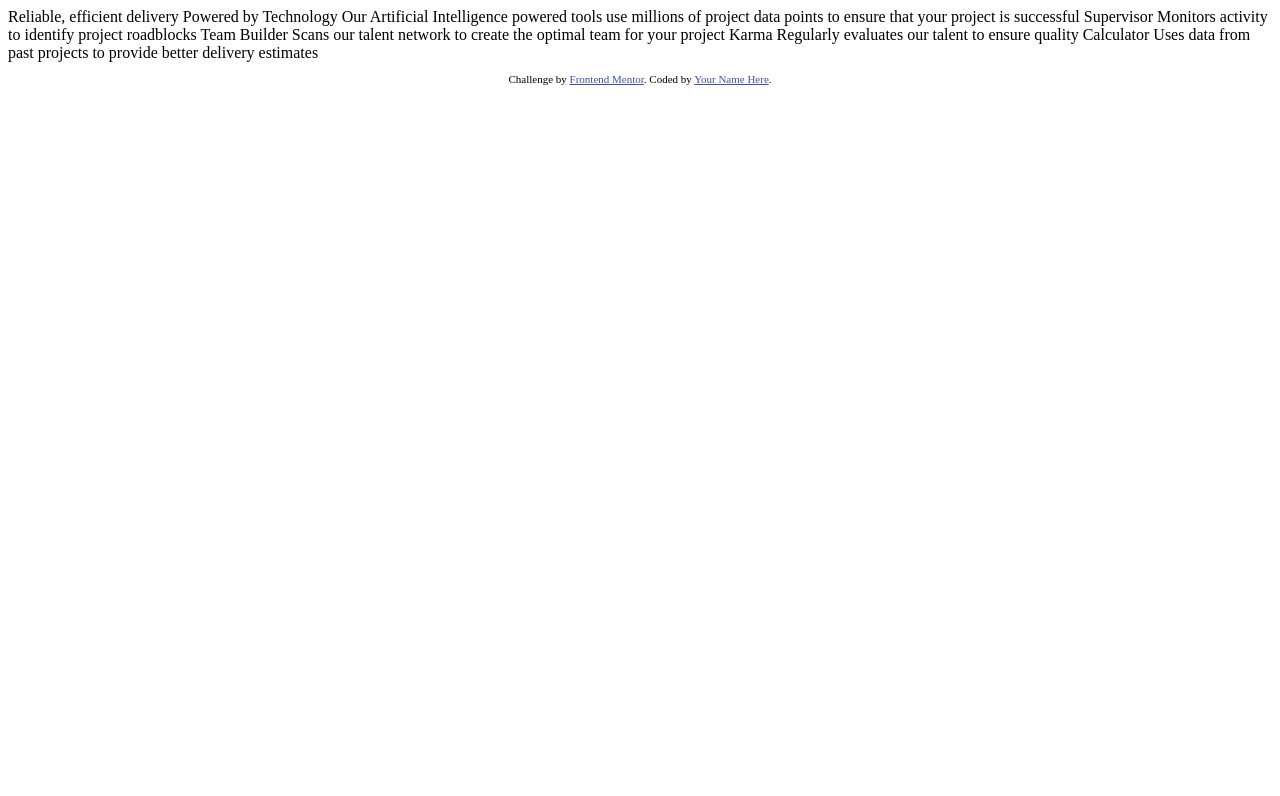
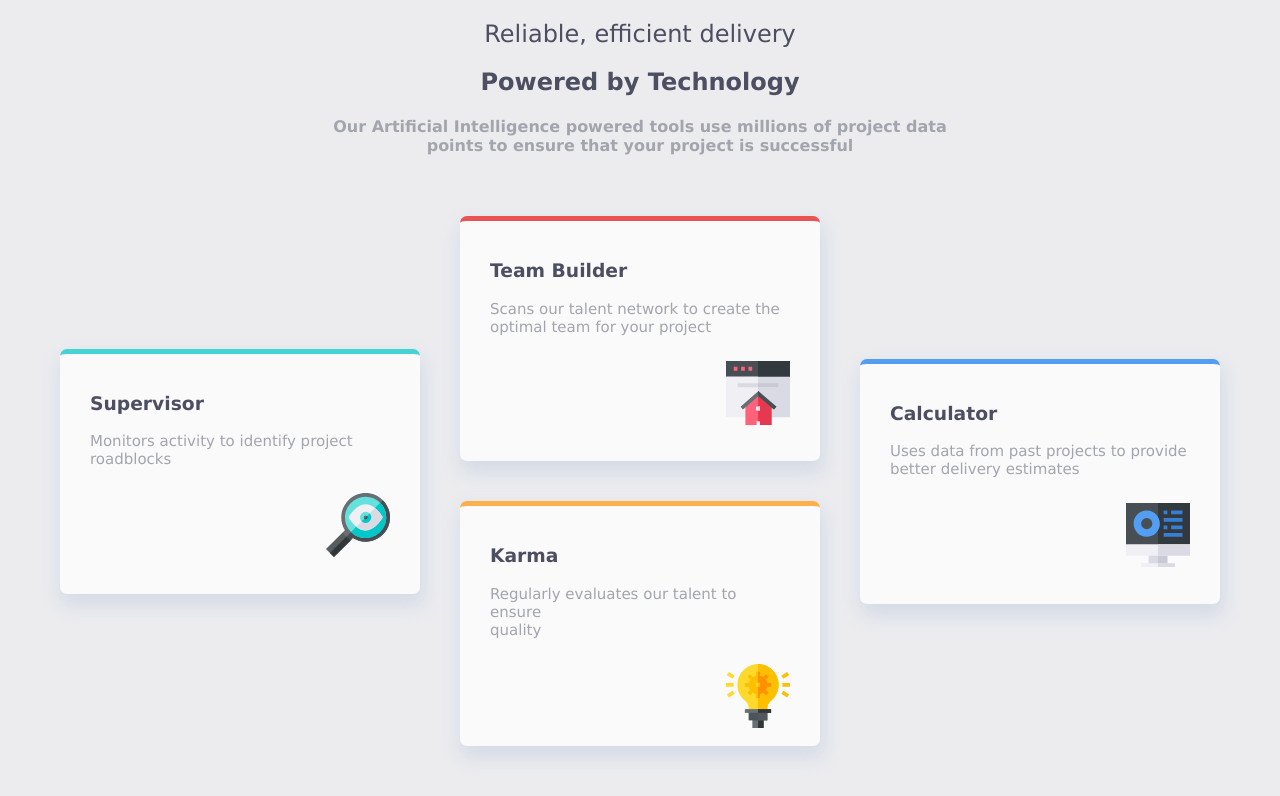
Before and after one commit to ilyaszk/card-feature, a plain HTML site: page index.html in a window 1280 px wide. Drawn offline with Linux system fonts and the light colour scheme.

Commit message:
page terminé

```diff
--- a/index.html
+++ b/index.html
@@ -1,45 +1,62 @@
 <!DOCTYPE html>
 <html lang="en">
+
 <head>
   <meta charset="UTF-8">
-  <meta name="viewport" content="width=device-width, initial-scale=1.0"> <!-- displays site properly based on user's device -->
-
+  <meta name="viewport" content="width=device-width, initial-scale=1.0">
+  <!-- displays site properly based on user's device -->
+  <link rel="stylesheet" href="style.css">
   <link rel="icon" type="image/png" sizes="32x32" href="./images/favicon-32x32.png">
-
+  <link rel="import" href="https://fonts.google.com/specimen/Poppins">
   <title>Frontend Mentor | Four card feature section</title>
 
   <!-- Feel free to remove these styles or customise in your own stylesheet 👍 -->
-  <style>
-    .attribution { font-size: 11px; text-align: center; }
-    .attribution a { color: hsl(228, 45%, 44%); }
-  </style>
+
 </head>
+
 <body>
+  <article>
+    <div class="textSup">
+      <h1> Reliable, efficient delivery</h1>
+      <h1 class="titreGras">Powered by Technology</h1>
 
-  Reliable, efficient delivery
-  Powered by Technology
+      <h4>Our Artificial Intelligence powered tools use millions of project data <br> points
+        to ensure that your project is successful</h4>
 
-  Our Artificial Intelligence powered tools use millions of project data points
-  to ensure that your project is successful
+    </div>
 
-  Supervisor
-  Monitors activity to identify project roadblocks
+    <div class="cardFeature">
+      <div class="card1">
+        <h3>Supervisor</h3>
+        <p> Monitors activity to identify project <br> roadblocks</p>
+        <div class="icon"><img src="./images/icon-supervisor.svg" alt=""></div>
+      </div>
 
-  Team Builder
-  Scans our talent network to create the optimal team for your project
+      <div class="cardCenter">
+        <div class="card2">
+          <h3>Team Builder</h3>
+          <p>Scans our talent network to create the <br> optimal team for your project</p>
+          <div class="icon"><img src="./images/icon-team-builder.svg" alt=""></div>
 
-  Karma
-  Regularly evaluates our talent to ensure quality
+        </div>
+        <div class="card3">
+          <h3>Karma</h3>
+          <p> Regularly evaluates our talent to ensure <br> quality</p>
+          <div class="icon"><img src="./images/icon-karma.svg" alt=""></div>
 
-  Calculator
-  Uses data from past projects to provide better delivery estimates
+        </div>
+      </div>
+      <div class="card4">
+        <h3>Calculator</h3>
+        <p> Uses data from past projects to provide <br> better delivery estimates</p>
+        <div class="icon"><img src="./images/icon-calculator.svg" alt=""></div>
 
+      </div>
 
-  <footer>
-    <p class="attribution">
-      Challenge by <a href="https://www.frontendmentor.io?ref=challenge" target="_blank">Frontend Mentor</a>.
-      Coded by <a href="#">Your Name Here</a>.
-    </p>
-  </footer>
+    </div>
+
+  </article>
+
 </body>
+
 </html>
--- /dev/null
+++ b/style.css
@@ -0,0 +1,80 @@
+body {
+    background: hsl(240, 8%, 93%);
+    font-family: 'Lucida Sans', 'Lucida Sans Regular', 'Lucida Grande', 'Lucida Sans Unicode', Geneva, Verdana, sans-serif;
+    margin: 0;
+}
+
+
+h1 {
+    font-weight: normal;
+    color: hsl(234, 12%, 34%);
+}
+
+.titreGras {
+
+    font-weight: bold;
+    color: hsl(234, 12%, 34%);
+}
+
+h4 {
+    color: hsl(229, 6%, 66%);
+}
+
+h3 {
+    color: hsl(234, 12%, 34%);
+}
+
+p {
+    Font-size: 15px;
+    color: hsl(229, 6%, 66%);
+}
+
+
+.textSup {
+    text-align: center;
+}
+
+.cardFeature {
+
+    display: flex;
+    flex-wrap: wrap;
+    align-items: center;
+    justify-content: center;
+}
+
+.card1, .card2, .card3, .card4 {
+    background: hsl(0, 0%, 98%);
+    margin: 20px;
+    width: 300px;
+    height: 200px;
+    padding: 20px 30px 20px 30px;
+    box-shadow: 2px 10px 18px 3px rgba(123, 159, 201, 0.2);
+    border-radius: 7px;
+
+}
+
+
+.card1 {
+    border-top: hsl(180, 62%, 55%) solid 5px;
+}
+
+.card2 {
+    border-top: hsl(0, 78%, 62%) solid 5px;
+}
+
+.card3 {
+    border-top: hsl(34, 97%, 64%) solid 5px;
+}
+
+.card4 {
+    border-top: hsl(212, 86%, 64%) solid 5px;
+}
+
+.cardCenter .card1, .card2, .card3, .card4 {
+    margin-top: 40px;
+}
+
+.icon {
+    text-align: right;
+    padding-top: 10px;
+}
```
